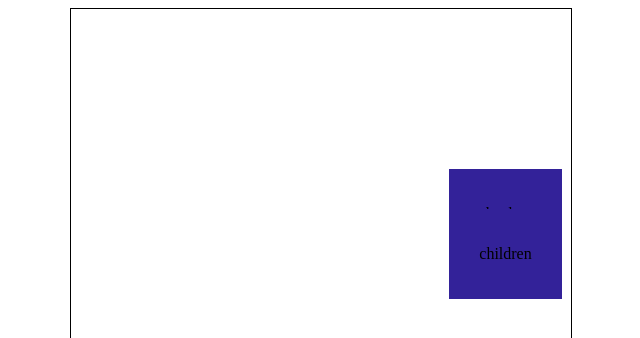
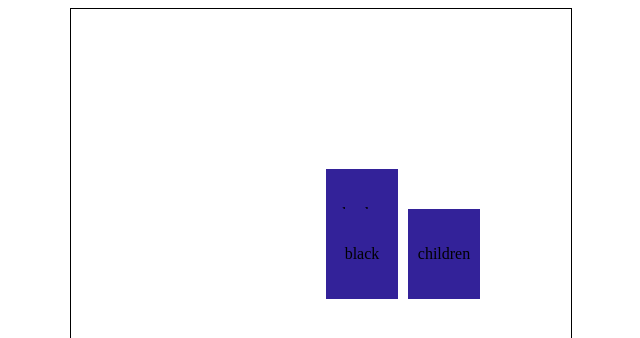
Before and after one commit to Foveluy/Dragact, a React (Create React App) app in the folder app/: page / in a window 1280 px wide. Shown: the top 338 px of the page, without its empty margins (30-670 px from the left). Built offline with nearby package versions, Linux system fonts and the light colour scheme; the HTML template or start-up script is replaced by a standard one.

Commit message:
[add] width constrain

```diff
--- a/app/src/GridItem.js
+++ b/app/src/GridItem.js
@@ -37,7 +37,7 @@ export default class GridItem extends Component {
     }
 
     static defaultProps = {
-        col: 4,
+        col: 6,
         containerWidth: 500,
         containerPadding: [0, 0],
         margin: [10, 10],
@@ -63,8 +63,8 @@ export default class GridItem extends Component {
 
     /**给予一个grid的位置，算出元素具体的在容器中位置在哪里，单位是px */
     calGridItemPosition(GridX, GridY) {
-        const { margin, col, containerWidth } = this.props
-        if (GridX > col - 1) GridX = col - 1
+        const { w,margin, col, containerWidth } = this.props
+        if (GridX + w > col - 1) GridX = col - w
         if (GridX < 0) GridX = 0
 
         let x = Math.round(GridX * (containerWidth - margin[0] * (col + 1)) / col + (GridX + 1) * margin[0])
```
